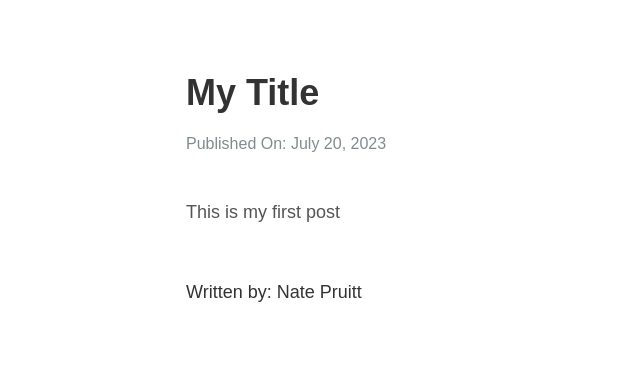
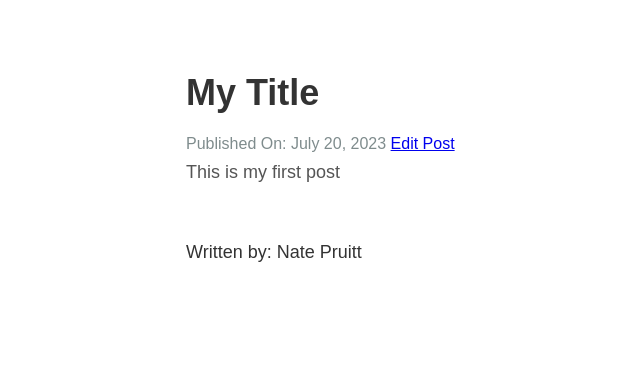
Before and after one commit to NateLeeP/personal_site, a Django app: page /blog/post/1 in a window 1280 px wide. Shown: the part 233-598 px from the top of the page, without its empty margins (4-644 px from the left). Run offline with Django 4.2, Linux system fonts and the light colour scheme; a user stored in the database is signed in; data comes from the database, SQL or seed files in the repository.

Commit message:
Edit post button appears on post if user is logged in

```diff
--- a/personal_site/blog/static/blog/blog_post_style.css
+++ b/personal_site/blog/static/blog/blog_post_style.css
@@ -17,7 +17,6 @@
     font-size: 16px;
     color: #7f8c8d;
     margin-bottom: 40px;
-    display: block;
 }
 
 .post-content {
--- a/personal_site/blog/templates/blog/post.html
+++ b/personal_site/blog/templates/blog/post.html
@@ -11,6 +11,10 @@
 <div class="blog-post">
     <h1 class="post-title">{{post}}</h1>
     <span class="post-date">Published On: {{post.published_at}}</span>
+    {% if is_authenticated %}
+    <span><a href="{% url 'blog:create-post' %}">Edit Post</a></span>
+    {% endif %}
+
 
     <div class="post-content">
         {{ post.post_body | safe}}
```
